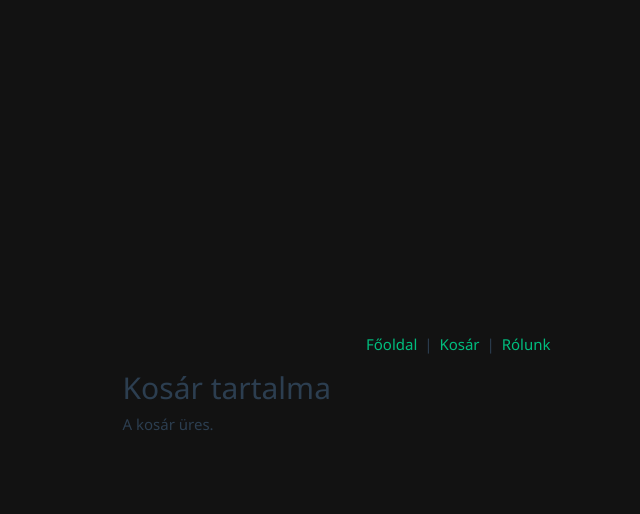
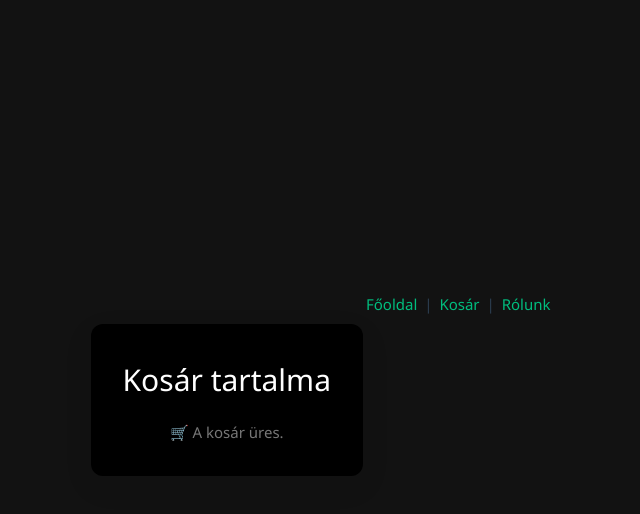
Before and after one commit to Fabbernat/Vizsgaremek-vasvari, a Vue app in the folder frontend/: page / in a window 1280 px wide. Both pictures are taken after a click on the element 1185 px from the left and 216 px from the top of the page. Shown: the top 514 px of the page, without its empty margins (277-917 px from the left). Built offline with nearby package versions, Linux system fonts and the light colour scheme.

Commit message:
kosár táblázat most már jobban jelenik meg

```diff
--- a/frontend/src/App.vue
+++ b/frontend/src/App.vue
@@ -70,18 +70,18 @@ const currentView = computed(() => {
 const isHome = computed(() => (currentPath.value.slice(1) || '/') === '/')
 </script>
 
-<template>
+<template  style="color: white;">
   <!-- Aktuális oldal komponense -->
-  <component
+  <component style="color: white;"
   :is="currentView"
   :cart="cart"
 />
 
   <!-- HOME tartalom -->
-  <div v-if="isHome" class="app">
+    <div v-if="isHome" class="app bg-white text-black">
     <img :src="royalDeliveryLogo" alt="Royal Delivery Logo" width="120" style="display: block; margin: 1rem auto;" />
-    <nav class="navbar">
-      <div class="logo-text">Royal Delivery</div>
+    <nav class="navbar bg-white text-black">
+      <div class="logo-text flex items-center text-black font-semibold">Royal Delivery</div>
       <div class="nav-items">
         <span>Étlap</span>
         <div class="cart-container">
--- a/frontend/src/Cart.vue
+++ b/frontend/src/Cart.vue
@@ -2,34 +2,110 @@
 import { computed } from 'vue'
 
 const props = defineProps({
-  cart: Array
+  cart: {
+    type: Array,
+    required: true
+  }
 })
 
 const total = computed(() =>
   props.cart.reduce((sum, p) => sum + p.price * p.qty, 0)
 )
+
+const formatFt = (value) =>
+  value.toLocaleString('hu-HU') + ' Ft'
 </script>
 
 <template>
   <div class="cart-view">
     <h1>Kosár tartalma</h1>
 
-    <p v-if="cart.length === 0">A kosár üres.</p>
+    <p v-if="cart.length === 0" class="empty">
+      🛒 A kosár üres.
+    </p>
 
-    <ul v-else>
-      <li v-for="item in cart" :key="item.name">
-        {{ item.name }} – {{ item.qty }} db – {{ item.price * item.qty }} Ft
-      </li>
-    </ul>
+    <table v-else class="cart-table">
+      <thead>
+        <tr>
+          <th>Termék</th>
+          <th>Mennyiség</th>
+          <th class="right">Egységár</th>
+          <th class="right">Részösszeg</th>
+        </tr>
+      </thead>
 
-    <h3 v-if="cart.length">Összesen: {{ total }} Ft</h3>
+      <tbody>
+        <tr v-for="item in cart" :key="item.name">
+          <td>{{ item.name }}</td>
+          <td>{{ item.qty }} db</td>
+          <td class="right">{{ formatFt(item.price) }}</td>
+          <td class="right">{{ formatFt(item.price * item.qty) }}</td>
+        </tr>
+      </tbody>
+
+      <tfoot>
+        <tr>
+          <td colspan="3" class="total-label">Összesen</td>
+          <td class="right total">{{ formatFt(total) }}</td>
+        </tr>
+      </tfoot>
+    </table>
   </div>
 </template>
 
 <style scoped>
 .cart-view {
+  max-width: 720px;
+  margin: 2rem auto;
   padding: 2rem;
-  max-width: 600px;
-  margin: auto;
+  background: #000000;
+  border-radius: 12px;
+  box-shadow: 0 10px 30px rgba(0,0,0,0.08);
+}
+
+h1 {
+  margin-bottom: 1rem;
+}
+
+.empty {
+  text-align: center;
+  color: #777;
+}
+
+.cart-table {
+  width: 100%;
+  border-collapse: collapse;
+}
+
+.cart-table th {
+  background: #270303;
+  font-weight: 600;
+  padding: 12px;
+}
+
+.cart-table td {
+  padding: 12px;
+  border-bottom: 1px solid #031335;
+}
+
+.cart-table tr:last-child td {
+  border-bottom: none;
+}
+
+.right {
+  text-align: right;
+}
+
+tfoot td {
+  padding-top: 16px;
+}
+
+.total-label {
+  font-weight: 600;
+}
+
+.total {
+  font-size: 1.2rem;
+  font-weight: 700;
 }
 </style>
--- a/frontend/src/styles/app.css
+++ b/frontend/src/styles/app.css
@@ -10,7 +10,7 @@ body {
 
 /* NAVBAR */
 .navbar {
-  background-color: #1E1E1E;
+  background-color: #fae2b0;
   height: 70px;
   display: flex;
   justify-content: space-between;
```
